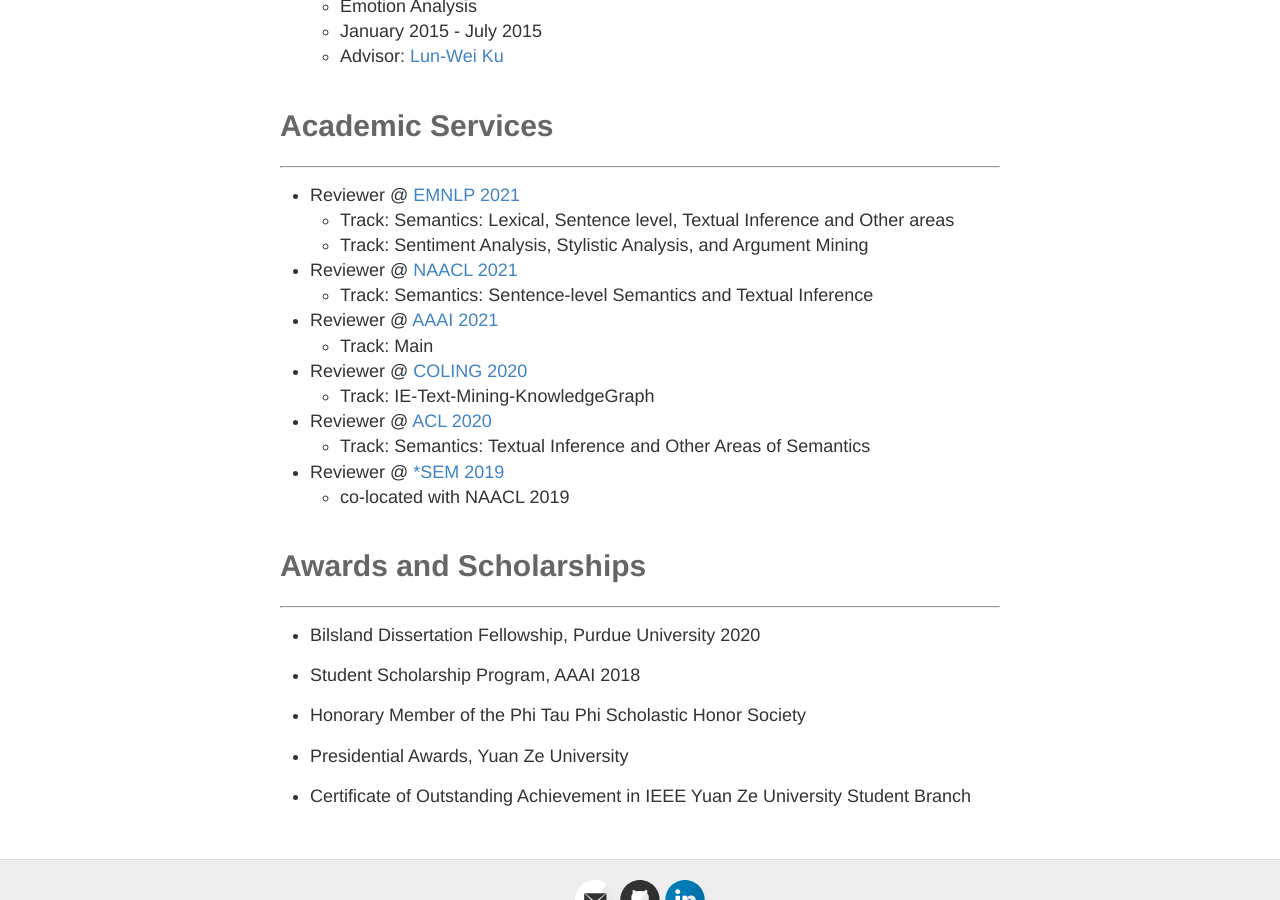
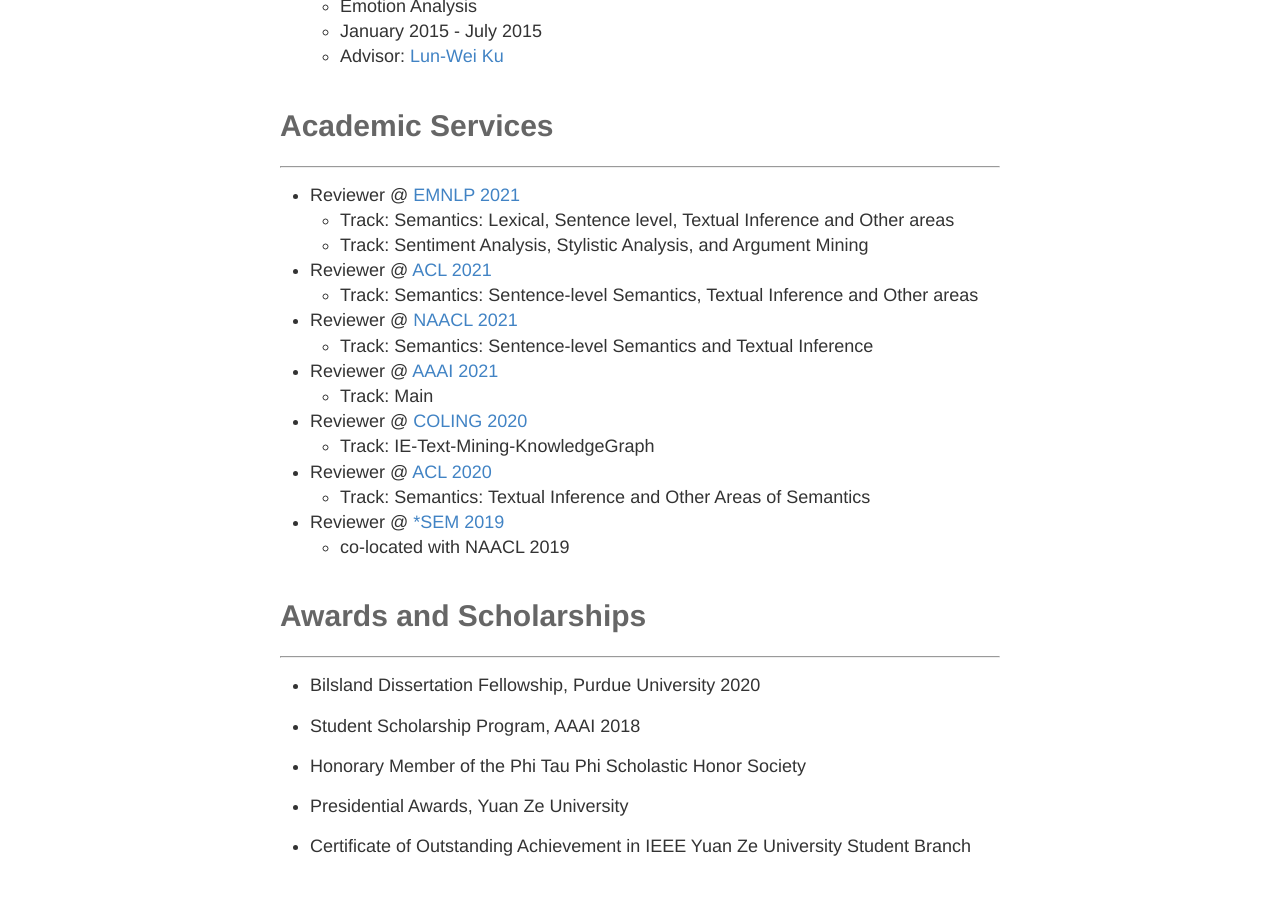
Before and after one commit to doug919/doug919.github.io, a Jekyll site: the page built from experience.md, in a window 1280 px wide and 900 px high, scrolled down 1703 px. Built offline with Jekyll 4.4.1, drawn with Linux system fonts in a browser that asks for light colours.

Commit message:
update exp

```diff
--- a/experience.md
+++ b/experience.md
@@ -69,6 +69,8 @@
 - Reviewer @ [EMNLP 2021](https://2021.emnlp.org/)
   - Track: Semantics: Lexical, Sentence level, Textual Inference and Other areas
   - Track: Sentiment Analysis, Stylistic Analysis, and Argument Mining
+- Reviewer @ [ACL 2021](https://2021.aclweb.org/)
+  - Track: Semantics: Sentence-level Semantics, Textual Inference and Other areas
 - Reviewer @ [NAACL 2021](https://2021.naacl.org/)
   - Track: Semantics: Sentence-level Semantics and Textual Inference
 - Reviewer @ [AAAI 2021](https://aaai.org/Conferences/AAAI-21/)
```
